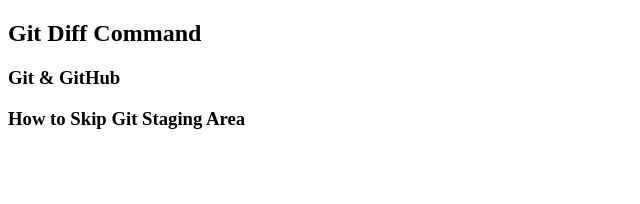
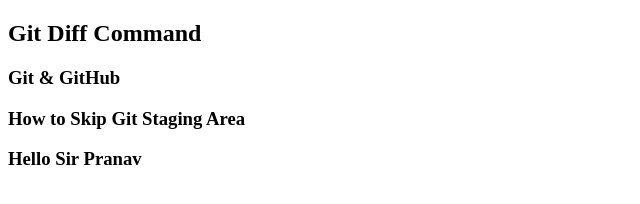
Before and after one commit to PranavGurjar/GitTut, a plain HTML site: page index.html in a window 1280 px wide. Shown: the whole page, without its empty margins (0-640 px from the left). Drawn offline with Linux system fonts and the light colour scheme.

Commit message:
index done

```diff
--- a/index.html
+++ b/index.html
@@ -9,5 +9,6 @@
     <h2>Git Diff Command</h2>
     <h3>Git & GitHub </h3>
     <h3>How to Skip Git Staging Area</h3>
+    <h3>Hello Sir Pranav</h3>
 </body>
 </html>
```
